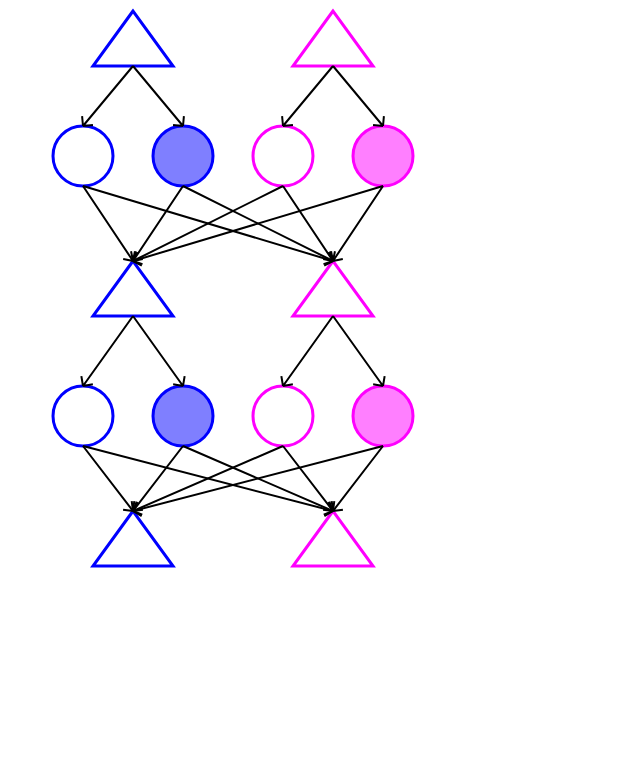
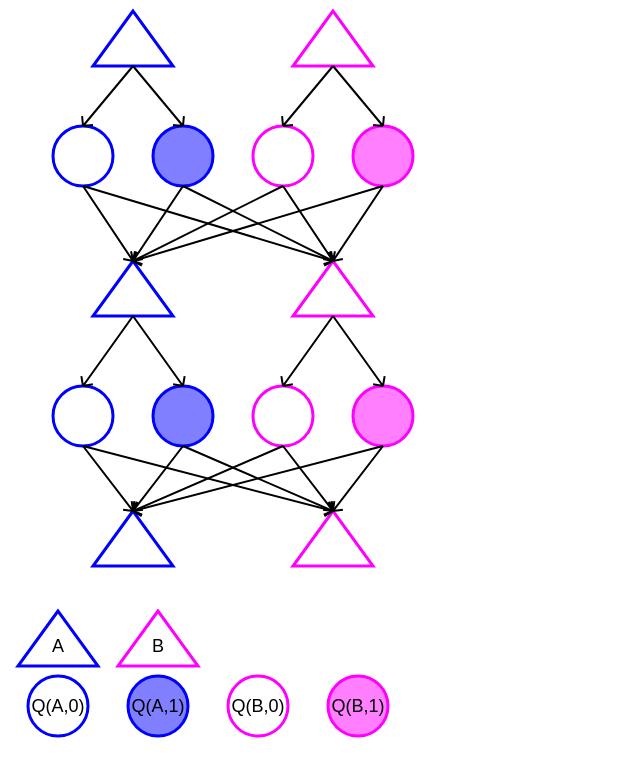
Before and after one commit to michaelschiff/rebuild188, a plain HTML site: page index.html in a window 1280 px wide. Shown: the top 776 px of the page, without its empty margins (0-640 px from the left). Drawn offline with Linux system fonts and the light colour scheme.

Commit message:
key images included

```diff
--- /dev/null
+++ b/drawKey.js
@@ -0,0 +1,14 @@
+var keypaper = Raphael("keypaper", 200, 65);
+getTriangle(keypaper, 50, 3, 55, 80).attr({"stroke": "#00f", "stroke-width":3, "fill":"none"});
+keypaper.text(50, 38, "A").attr("font-size", 18);
+getTriangle(keypaper, 150, 3, 55, 80).attr({"stroke":"#f0f", "stroke-width":3, "fill":"none"});
+keypaper.text(150, 38, "B").attr("font-size", 18);
+var keypaper2 = Raphael("keypaper2", 1000, 65);
+keypaper2.circle(50,33, 30).attr({"stroke":"#00f", "stroke-width": 3,});
+keypaper2.text(50, 33, "Q(A,0)").attr("font-size", 18);
+keypaper2.circle(150, 33, 30).attr({"stroke":"#00f", "stroke-width": 3, "fill":"#00f", "fill-opacity":0.5});
+keypaper2.text(150, 33, "Q(A,1)").attr("font-size", 18);
+keypaper2.circle(250, 33, 30).attr({"stroke":"#f0f", "stroke-width": 3});
+keypaper2.text(250, 33, "Q(B,0)").attr("font-size", 18);
+keypaper2.circle(350, 33, 30).attr({"stroke":"#f0f", "stroke-width":3, "fill":"#f0f", "fill-opacity":0.5});
+keypaper2.text(350, 33, "Q(B,1)").attr("font-size", 18);
--- a/index.html
+++ b/index.html
@@ -20,4 +20,7 @@
 		<script type="text/javascript" src="valueObjects.js"></script>
 		<div id="paper1"></div>
 		<script type="text/javascript" src="myDrawingFunctions.js"></script>
+		<div id="keypaper"></div>
+		<div id="keypaper2"></div>
+		<script type="text/javascript" src="drawKey.js"></script>
 </html>
--- a/myDrawingFunctions.js
+++ b/myDrawingFunctions.js
@@ -1,4 +1,4 @@
-var paper = Raphael("paper1", 3000, 3000);
+var paper = Raphael("paper1", 3000, 600);
 for (var i = 1; i <= 6; i++) { new vValue("v"+i); }
 for (var i = 1; i <= 8; i++) { new qValue("q"+i); }
 var x = 125;
@@ -22,13 +22,13 @@ for (var i = 0; i < qVals.length; i++) {
     var	q = qVals[i];
     q.drawShape(paper, x, y);
     if (i % 4 == 0) {
-        q.shape.attr({"stroke-width":3, "stroke": "#00f", "fill":"#fff"})
+        q.shape.attr({"stroke-width":3, "stroke": "#00f", "fill":"#none"})
         x += 100;
     } else if (i % 4 == 1) {
         q.shape.attr({"stroke-width":3, "stroke":"#00f", "fill":"#00f", "fill-opacity":0.5});
         x += 100;
     } else if (i % 4 == 2) {
-        q.shape.attr({"stroke-width":3, "stroke":"#f0f", "fill":"#fff"});
+        q.shape.attr({"stroke-width":3, "stroke":"#f0f", "fill":"#none"});
         x += 100;
     } else if (i % 4 == 3) {
         q.shape.attr({"stroke-width":3, "stroke":"#f0f", "fill":"#f0f", "fill-opacity":0.5});
```
